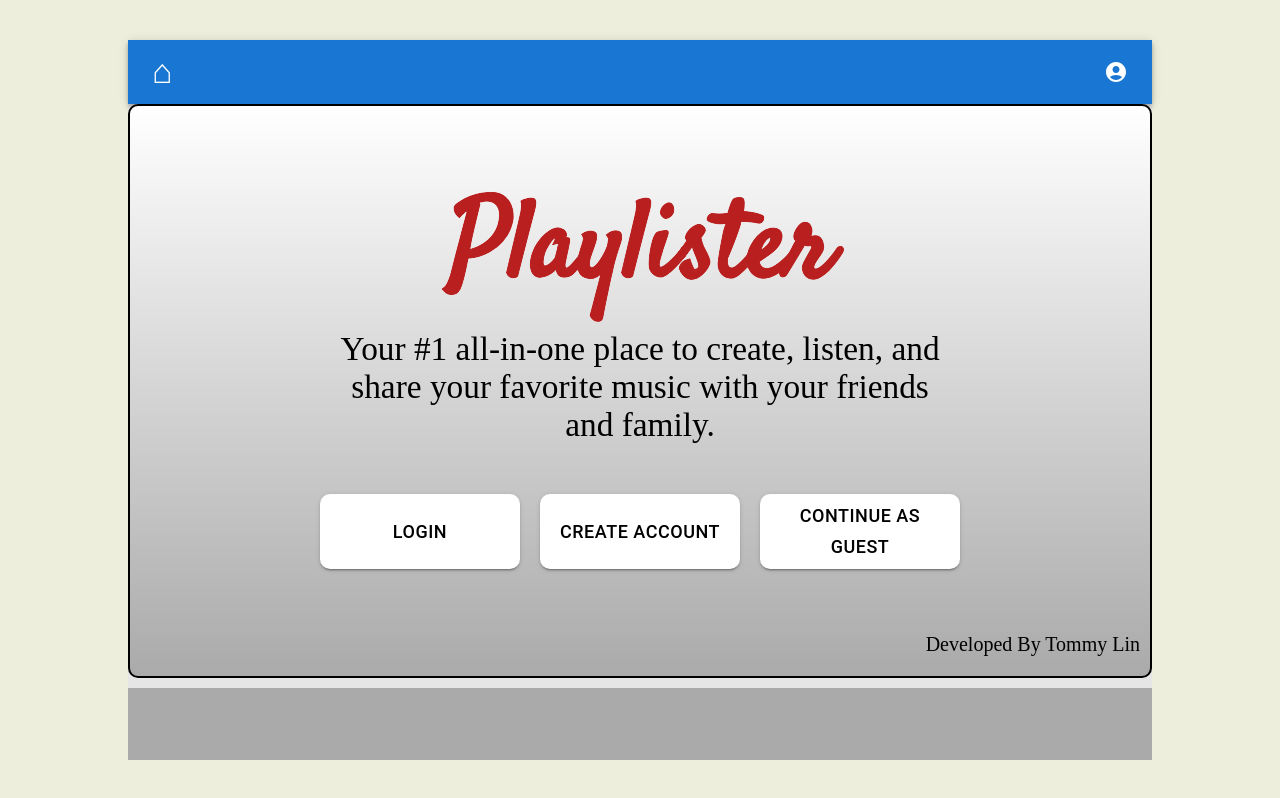
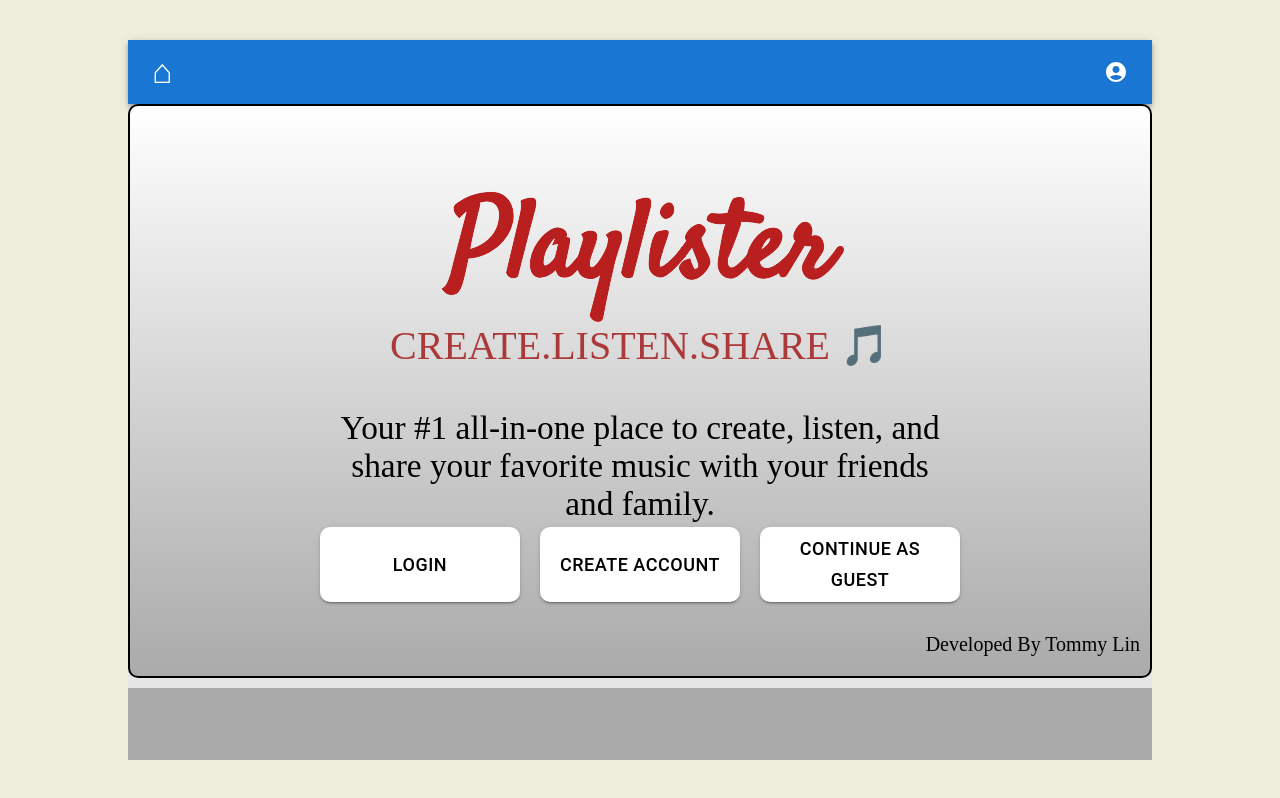
Before and after one commit to tommy-lin-CS/Playlister_Project, a React (Create React App) app in the folder client/: page / in a window 1280 px wide. Built offline with nearby package versions, Linux system fonts and the light colour scheme; no server answers.

Commit message:
Added app-purpose message to splash screen

```diff
--- a/client/src/App.css
+++ b/client/src/App.css
@@ -74,13 +74,18 @@ body {
   vertical-align: center;
 }
 
+#app-purpose-message {
+  font-size: 30pt;
+  color: rgb(172, 57, 57);
+}
+
 #welcome-message {
   position: absolute;
   font-size: 25pt;
   top: 30%;
   right: auto;
   color: black;
-  margin: 20px 20%;
+  margin: 5px 20%;
 }
 
 #splash-page-footer {
@@ -93,7 +98,7 @@ body {
 
 #splash-screen-buttons {
   margin: auto auto;
-
+  padding-top: 20%;
 }
 
 #edit-toolbar {
--- a/client/src/components/SplashScreen.js
+++ b/client/src/components/SplashScreen.js
@@ -34,6 +34,7 @@ export default function SplashScreen() {
                 <img alt="playlister-logo" src={PlaylisterLogo} />
             </div>
             <div id="welcome-message">
+                <p id="app-purpose-message">CREATE.LISTEN.SHARE 🎵</p>
                 <p>Your #1 all-in-one place to create, listen, and share your favorite music with your friends and family.</p>
             </div>
             <div id="splash-screen-buttons">
```
